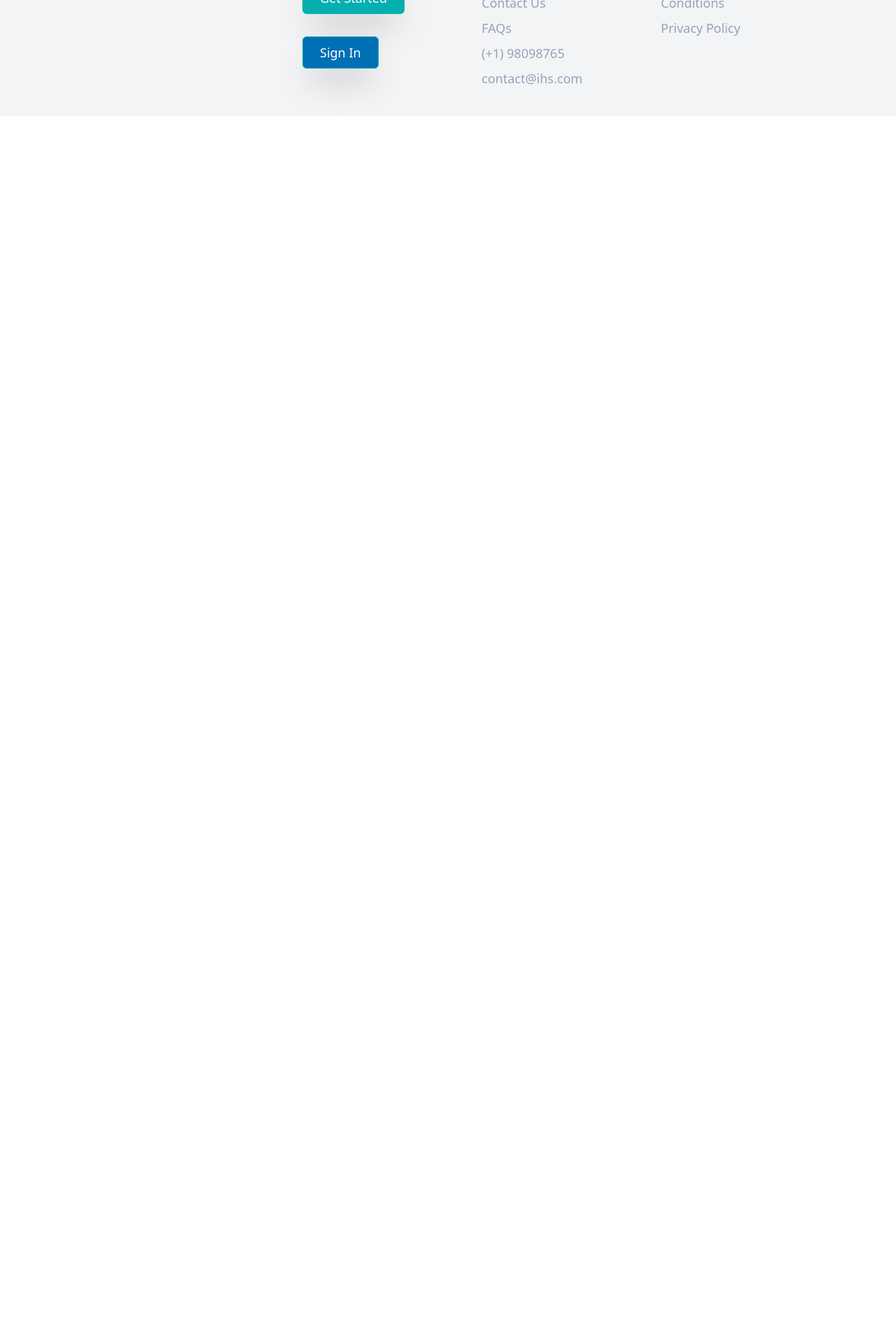
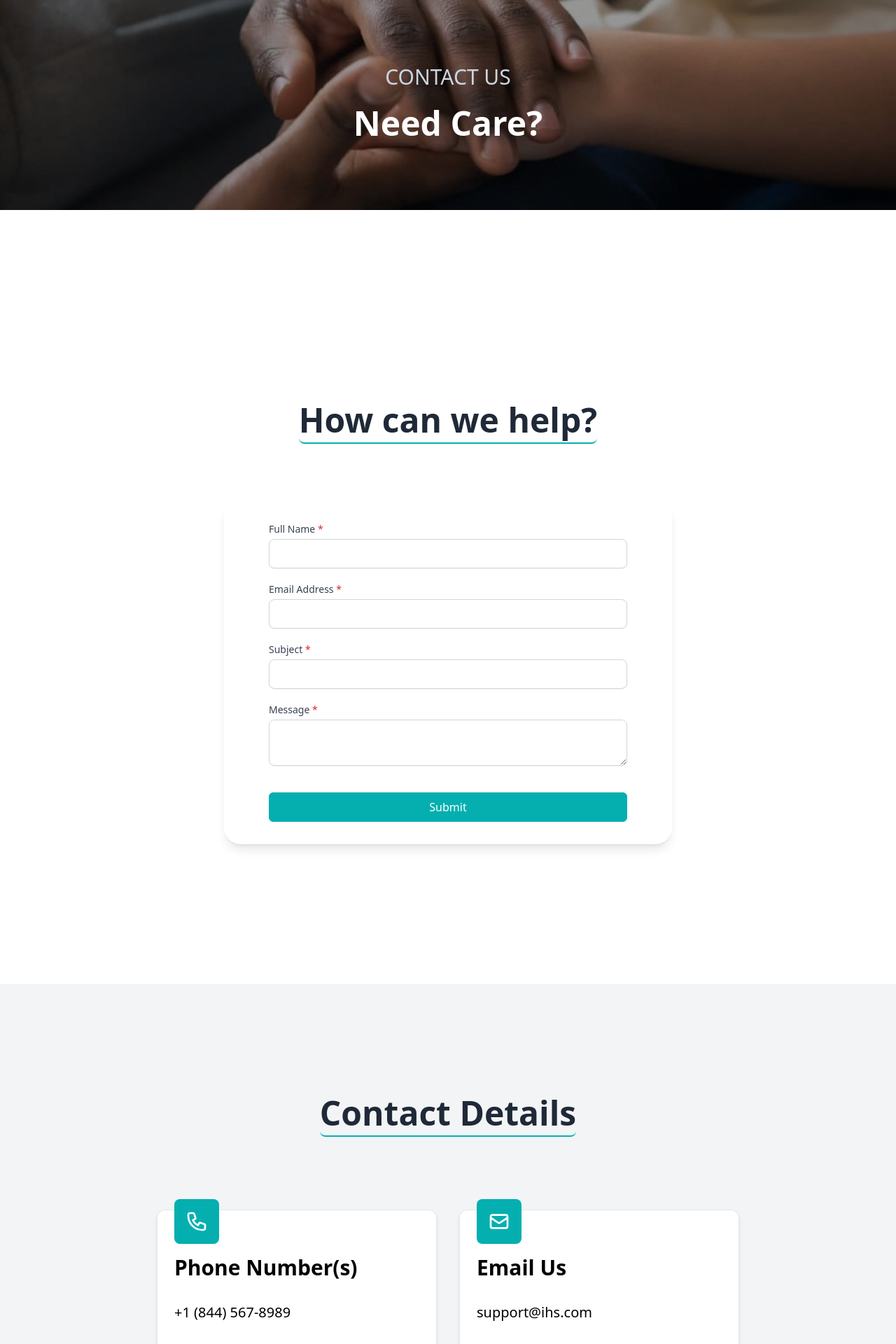
Before and after one commit to ihsidna/ihs-frontend, a React (Create React App) app: page /contact in a window 1280 px wide. Shown: the part 180-2100 px from the top of the page at 70% size. Before the commit the page ends 800 px from the top, so only its background shows below. Built offline with nearby package versions, Linux system fonts and the light colour scheme.

Commit message:
contact page

```diff
--- /dev/null
+++ b/src/components/ContactDetails.jsx
@@ -0,0 +1,36 @@
+import React from 'react';
+import {PhoneIcon,  MailIcon} from "@heroicons/react/outline";
+
+const ContactDetails = () => {
+	return (
+		<div className="md:pt-40 py-20 bg-gray-100">
+			<div className="max-w-[1240] mx-auto md:pb-20">
+				<div className="flex justify-center items-start">
+					<h2 className="md:text-5xl text-3xl font-semibold pb-2 mb-10 text-gray-800 border-b-2 border-b-ihs-green rounded-lg">
+						Contact Details
+					</h2>
+				</div>
+				<div className="md:mx-52 my-10">
+					<div className="grid md:grid-cols-2">
+						<div className="border px-6 py-12 mx-4 my-6 rounded-xl shadow-md bg-white">
+							<PhoneIcon className="w-16 p-4 bg-ihs-green text-white rounded-lg mt-[-4rem]"/>
+							<h3 className="font-semibold text-2xl md:text-3xl my-4">Phone Number(s)</h3>
+							<p className="text-xl py-4">
+								+1 (844) 567-8989
+							</p>
+						</div>
+						<div className="border px-6 py-12 mx-4 my-6 rounded-xl shadow-md bg-white">
+							<MailIcon className="w-16 p-4 bg-ihs-green text-white rounded-lg mt-[-4rem]"/>
+							<h3 className="font-semibold text-2xl md:text-3xl my-4">Email Us</h3>
+							<p className="text-xl py-4">
+								<a href="mailto:support@ihs.com">support@ihs.com</a>
+							</p>
+						</div>
+					</div>
+				</div>
+			</div>
+		</div>
+	);
+};
+
+export default ContactDetails;
--- /dev/null
+++ b/src/components/ContactForm.jsx
@@ -0,0 +1,72 @@
+import React from 'react';
+
+const ContactForm = () => {
+	return (
+		<div>
+			<div className="md:pt-40 md:pb-20 pb-20 pt-8">
+				<div className="max-w-[1240] mx-auto md:pb-20">
+					<div className="flex justify-center items-start">
+						<h2 className="md:text-5xl text-3xl font-semibold pb-2 mb-10 text-gray-800 border-b-2 border-b-ihs-green rounded-lg">
+							How can we help?
+						</h2>
+					</div>
+
+					<div className="py-10">
+						<div className="flex justify-around">
+							<div className="bg-white lg:w-1/2 md:w-2/3 w-full md:px-16 md:py-8 px-10 md:rounded-3xl md:shadow-lg">
+								<form className="mb-0 space-y-0" action="#" method="POST">
+									<div>
+										<label htmlFor="firstName" className="block text-sm font-medium text-gray-700">Full Name <span
+											className="text-red-600">*</span></label>
+										<div className="mt-1">
+											<input type="text" id="fullName" name="fullName" required autoComplete="current-fullName"
+														 className="w-full border border-gray-300 px-3 py-2 rounded-lg shadow-sm focus:outline-none focus:border:bg-ihs-green-shade-500 focus:ring-1 focus:ring-ihs-green-shade-600"/>
+										</div>
+									</div>
+
+									<div className="">
+										<label htmlFor="email" className="block text-sm font-medium text-gray-700 mt-5">Email Address <span className="text-red-600">*</span></label>
+										<div className="mt-1">
+											<input type="email" id="email" name="email" autoComplete="email" required
+														 className="w-full border border-gray-300 px-3 py-2 rounded-lg shadow-sm focus:outline-none focus:border:bg-ihs-green-shade-500 focus:ring-1 focus:ring-ihs-green-shade-600"/>
+										</div>
+									</div>
+
+									<div>
+										<label htmlFor="lastName" className="block text-sm font-medium text-gray-700 mt-5">Subject <span
+											className="text-red-600">*</span></label>
+										<div className="mt-1">
+											<input type="text" id="subject" name="subject" required autoComplete="current-subject"
+														 className="w-full border border-gray-300 px-3 py-2 rounded-lg shadow-sm focus:outline-none focus:border:bg-ihs-green-shade-500 focus:ring-1 focus:ring-ihs-green-shade-600" />
+										</div>
+									</div>
+
+									<div>
+										<label htmlFor="message" className="block text-sm font-medium text-gray-700 mt-5">Message <span
+											className="text-red-600">*</span></label>
+										<div className="mt-1">
+											<textarea name="message" id="message" required autoComplete="current-message" className="w-full border border-gray-300 px-3 py-2 rounded-lg shadow-sm focus:outline-none focus:border:bg-ihs-green-shade-500 focus:ring-1 focus:ring-ihs-green-shade-600">
+											</textarea>
+										</div>
+									</div>
+
+									<div>
+										<button type="submit" className="px-4 py-2 w-full mt-8 bg-ihs-green hover:font-bold focus: outline-none focus:ring-2 focus:ring-ihs-green-shade-500">
+											Submit
+										</button>
+									</div>
+
+
+								</form>
+							</div>
+						</div>
+					</div>
+
+				</div>
+
+			</div>
+		</div>
+	);
+};
+
+export default ContactForm;
--- /dev/null
+++ b/src/components/ContactHero.jsx
@@ -0,0 +1,22 @@
+import React from 'react';
+import ContactImage from "../assets/images/contact.jpg";
+
+const ContactHero = () => {
+	return (
+		<div className="w-full pt-20">
+			<div className="w-full md:h-[400px] h-[200px] bg-neutral-900/50 absolute">
+				<img src={ContactImage} alt="" className="w-full h-full object-cover mix-blend-overlay"/>
+			</div>
+
+			<div className="flex flex-col justify-center items-center relative text-white max-w-[1240px] mx-auto md:py-48 py-20">
+				<div className="px-4">
+					<h2 className="md:text-3xl text-xl text-slate-300 uppercase text-center">Contact Us</h2>
+					<h3 className="md:text-5xl text-2xl font-semibold py-6 text-center">Need Care?
+					</h3>
+				</div>
+			</div>
+		</div>
+	);
+};
+
+export default ContactHero;
--- a/src/pages/Contact.jsx
+++ b/src/pages/Contact.jsx
@@ -1,10 +1,15 @@
 import React from 'react';
+import ContactHero from "../components/ContactHero";
+import ContactForm from "../components/ContactForm";
+import ContactDetails from "../components/ContactDetails";
 
 const Contact = () => {
 	return (
-		<div>
-			Contact
-		</div>
+		<>
+			<ContactHero />
+			<ContactForm />
+			<ContactDetails />
+		</>
 	);
 };
 
```
Also changed, not shown: src/assets/images/contact.jpg (added).
